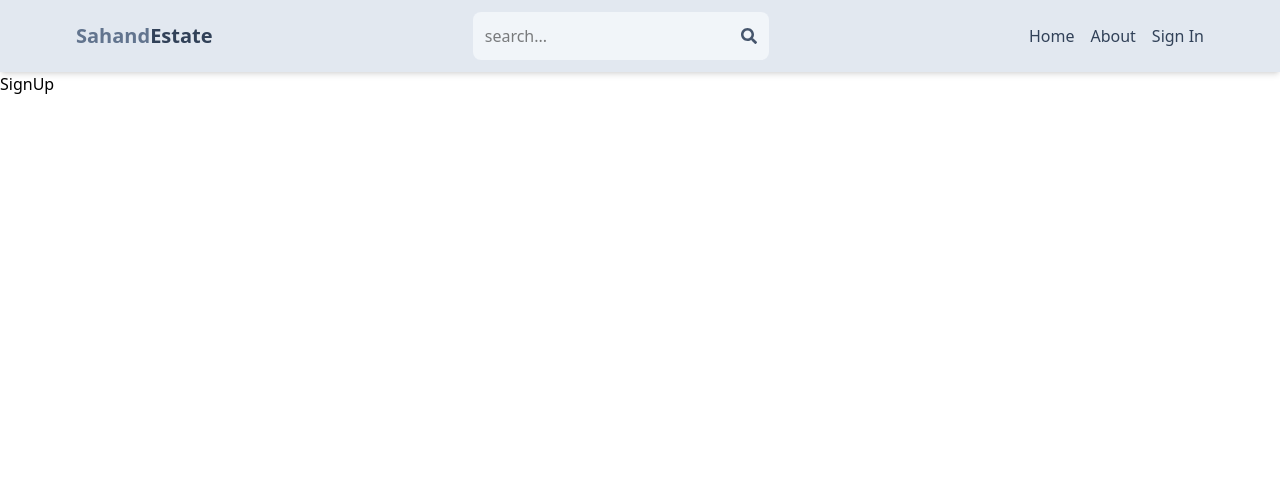
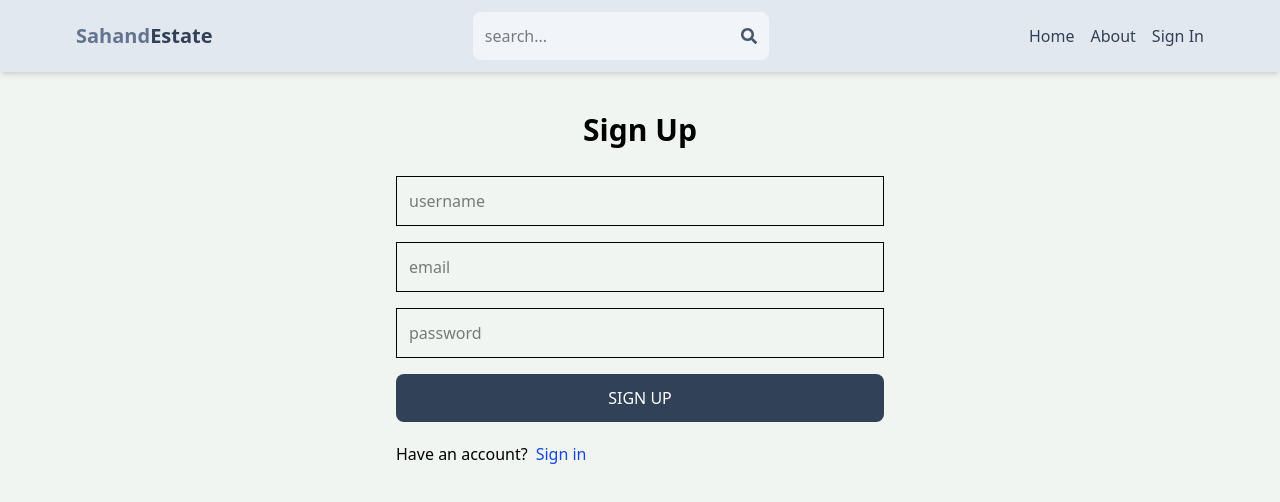
Before and after one commit to Anasyaseen92/mern-estate, a React (Vite) app in the folder client/: page /sign-up in a window 1280 px wide. Shown: the top 502 px of the page. Built offline with nearby package versions, Linux system fonts and the light colour scheme.

Commit message:
complete sign up page UI

```diff
--- a/client/src/index.css
+++ b/client/src/index.css
@@ -1 +1,4 @@
 @import "tailwindcss";
+body{
+    background-color: rgb(241, 245, 241);
+}
--- a/client/src/pages/SignUp.jsx
+++ b/client/src/pages/SignUp.jsx
@@ -1,8 +1,40 @@
-import React from 'react'
+import React from "react";
+import {Link} from 'react-router-dom'
+function SignUp() {
+  return (
+    <div className="p-3 max-w-lg mx-auto">
+      <h1 className="text-3xl text-center font-semibold my-7">Sign Up</h1>
+      <form className="flex flex-col gap-4">
+        <input
+          type="text"
+          placeholder="username"
+          className="border p-3 round-lg"
+          id="username"
+        ></input>
+        <input
+          type="email"
+          placeholder="email"
+          className="border p-3 round-lg"
+          id="email"
+        ></input>
+        <input
+          type="password"
+          placeholder="password"
+          className="border p-3 round-lg"
+          id="password"
+        ></input>
 
- function SignUp() {
-  return (
-    <div>SignUp</div>
-  )
+        <button className="bg-slate-700 p-3 text-white uppercase rounded-lg hover:opacity-95 disabled:opacity-80">
+          Sign Up
+        </button>
+      </form>
+      <div className="flex mt-5 gap-2">
+        <p>Have an account?</p>
+        <Link to={'/sign-in'}>
+        <span className="text-blue-700">Sign in</span>
+        </Link>
+      </div>
+    </div>
+  );
 }
 export default SignUp;
```
